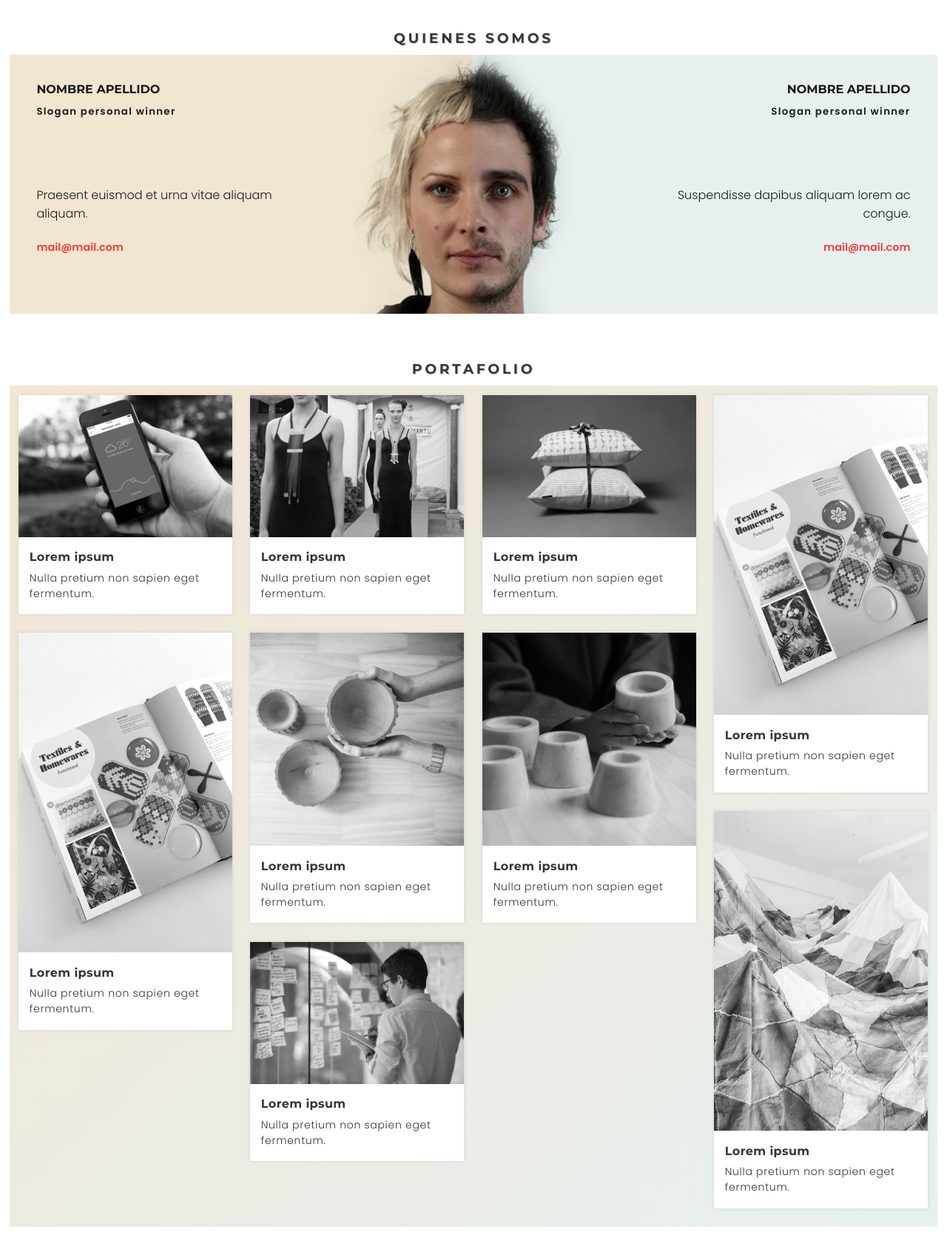
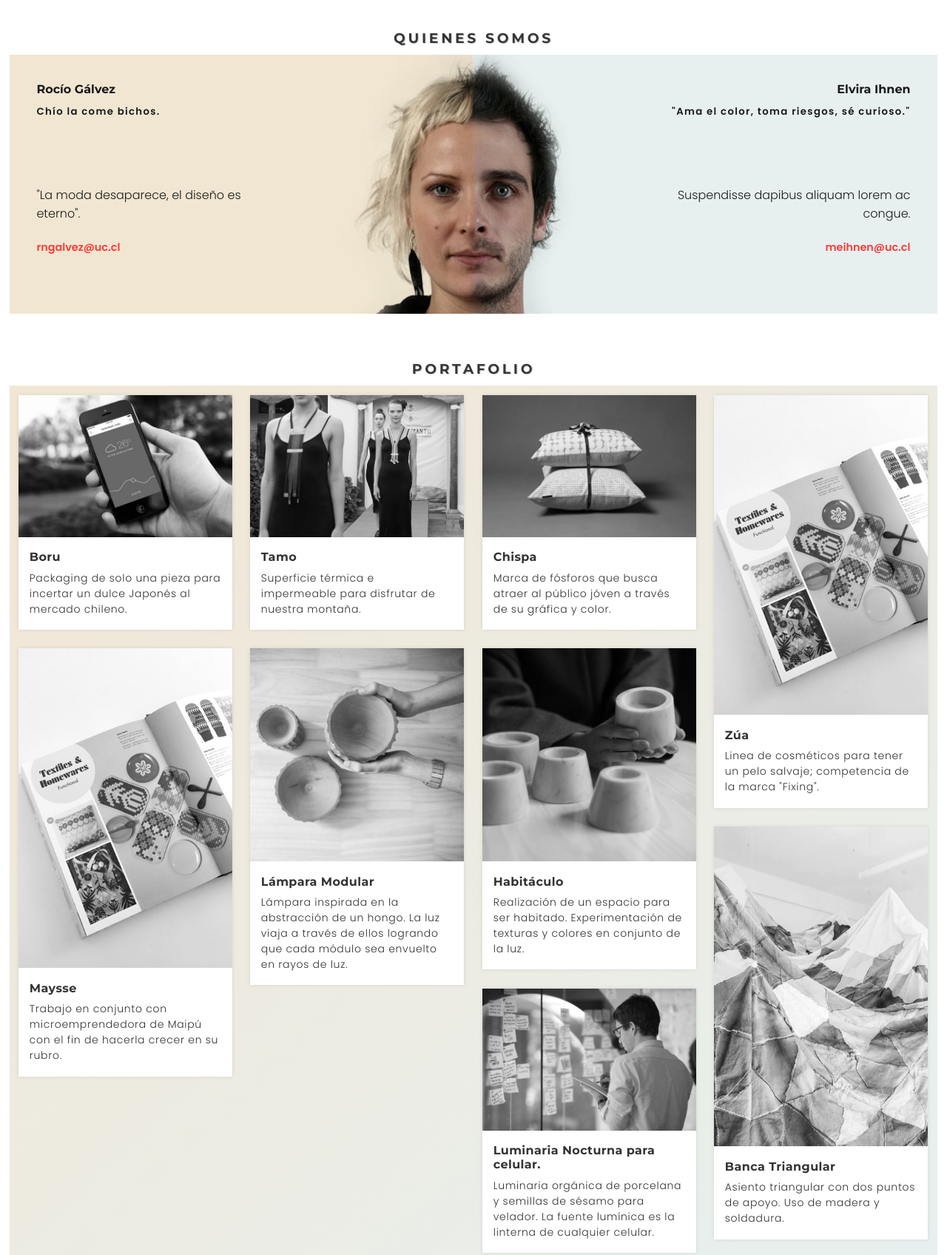
Before and after one commit to elviraihnen/galvez-ihnen, a plain HTML site: page index.html in a window 1280 px wide. Shown: the part 720-2416 px from the top of the page at 74% size. Drawn offline with Linux system fonts and the light colour scheme.

Commit message:
Update index.html

```diff
--- a/index.html
+++ b/index.html
@@ -4,25 +4,25 @@
 <meta charset="utf-8">
 <meta http-equiv="X-UA-Compatible" content="IE=edge,chrome=1">
 <meta name="viewport" content="width=device-width, initial-scale=1, shrink-to-fit=no">
-<meta name="title" content="NOMBRE DUPLA">
-<title>NOMBRE DUPLA</title>
+<meta name="title" content="Las Dragons Designers">
+<title>Las Dragons Designers</title>
 <!-- Search Engine -->
-<meta name="description" content="cambiar">
+<meta name="description" content="Portafolio Rocío Gálvez y Elvira Ihnen">
 <meta name="image" content="cambiar por una URL, debes deben la imagen en línea">
 <!-- Schema.org for Google -->
-<meta itemprop="name" content="cambiar">
-<meta itemprop="description" content="cambiar">
+<meta itemprop="name" content="Portafolio Gálvez-Ihnen">
+<meta itemprop="description" content="Las Dragons designers">
 <meta itemprop="image" content="cambiar por una URL, deben poner la imagen en línea">
 <!-- Twitter -->
-<meta name="twitter:card" content="summary">
-<meta name="twitter:title" content="cambiar">
-<meta name="twitter:description" content="cambiar">
+<meta name="twitter:card" content="Portafolio proyecto de diseño">
+<meta name="twitter:title" content="Estudiantes Diseño PUC">
+<meta name="twitter:description" content="Proyecto de Procesos de Producción - Web">
 <!-- Open Graph general (Facebook, Pinterest & Google+) -->
-<meta name="og:title" content="cambiar">
-<meta name="og:description" content="cambiar">
+<meta name="og:title" content="Portafolio Gálvez-Ihnen">
+<meta name="og:description" content="Portafolio Diseño">
 <meta name="og:image" content="cambiar">
-<meta name="og:url" content="cambiar">
-<meta name="og:site_name" content="cambiar">
+<meta name="og:url" content="https://rociogalvez1996.github.io/galvez-ihnen/">
+<meta name="og:site_name" content="Portafolio Gálvez-Ihnen">
 <meta name="og:locale" content="es_CL">
 <meta name="og:type" content="website">
 <!--ahora vinculamos los estilos-->
@@ -32,8 +32,8 @@
 <body>
 <div id="contenido">
 <header>
-	<h1>NOMBRE DUPLA</h1>
-	<h2>pongan aquí su slogan winner</h2>
+	<h1>Las Dragons Designers</h1>
+	<h2>El fuego de la creatividad</h2>
 </header>
 <video autoplay loop preload="auto" poster="media/video.jpg">
 	<source src="media/video.webm" type="video/webm">
@@ -43,16 +43,16 @@
 <h3>QUIENES SOMOS</h3>
 <div id="somos">
 	<div class="dupla primera">
-		<h4>NOMBRE APELLIDO</h4>
-		<h5>Slogan personal winner</h5>
-		<p>Praesent euismod et urna vitae aliquam aliquam.</p>
-		<address><a href="mailto:mail@mail.com">mail@mail.com</a></address>
+		<h4>Rocío Gálvez</h4>
+		<h5>Chío la come bichos.</h5>
+		<p>"La moda desaparece, el diseño es eterno".</p>
+		<address><a href="mailto:rngalvez@uc.cl">rngalvez@uc.cl</a></address>
 	</div><!--/dupla primera-->
 	<div class="dupla segunda">
-		<h4>NOMBRE APELLIDO</h4>
-		<h5>Slogan personal winner</h5>
+		<h4>Elvira Ihnen</h4>
+		<h5>"Ama el color, toma riesgos, sé curioso."</h5>
 		<p>Suspendisse dapibus aliquam lorem ac congue.</p>
-		<address><a href="mailto:mail@mail.com">mail@mail.com</a></address>
+		<address><a href="mailto:meihnen@uc.cl">meihnen@uc.cl</a></address>
 	</div><!--/dupla segunda-->
 	<hr />
 </div><!--/somos-->
@@ -60,48 +60,48 @@
 <div id="portafolio">
 	<div class="item">
 		<figure><img src="media/foto-01.jpg"/></figure>
-	  	<h4>Lorem ipsum</h4>
-	  	<p>Nulla pretium non sapien eget fermentum.</p>
+	  	<h4>Boru</h4>
+	  	<p>Packaging de solo una pieza para incertar un dulce Japonés al mercado chileno.</p>
 	</div><!--/item-->
 	<div class="item">
 		<figure><img src="media/foto-02.jpg"/></figure>
-	  	<h4>Lorem ipsum</h4>
-	  	<p>Nulla pretium non sapien eget fermentum.</p>
+	  	<h4>Tamo</h4>
+	  	<p>Superficie térmica e impermeable para disfrutar de nuestra montaña.</p>
 	</div><!--/item-->
 	<div class="item">
 		<figure><img src="media/foto-03.jpg"/></figure>
-	  	<h4>Lorem ipsum</h4>
-	  	<p>Nulla pretium non sapien eget fermentum.</p>
+	  	<h4>Chispa</h4>
+	  	<p>Marca de fósforos que busca atraer al público jóven a través de su gráfica y color.</p>
 	</div><!--/item-->
 	<div class="item">
 		<figure><img src="media/foto-04.jpg"/></figure>
-	  	<h4>Lorem ipsum</h4>
-	  	<p>Nulla pretium non sapien eget fermentum.</p>
+	  	<h4>Zúa</h4>
+	  	<p>Linea de cosméticos para tener un pelo salvaje; competencia de la marca "Fixing".</p>
 	</div><!--/item-->
 	<div class="item">
 		<figure><img src="media/foto-04.jpg"/></figure>
-	  	<h4>Lorem ipsum</h4>
-	  	<p>Nulla pretium non sapien eget fermentum.</p>
+	  	<h4>Maysse</h4>
+	  	<p>Trabajo en conjunto con microemprendedora de Maipú con el fin de hacerla crecer en su rubro.</p>
 	</div><!--/item-->
 	<div class="item">
 		<figure><img src="media/foto-05.jpg"/></figure>
-	  	<h4>Lorem ipsum</h4>
-	  	<p>Nulla pretium non sapien eget fermentum.</p>
+	  	<h4>Lámpara Modular</h4>
+	  	<p>Lámpara inspirada en la abstracción de un hongo. La luz viaja a través de ellos logrando que cada módulo sea envuelto en rayos de luz.</p>
 	</div><!--/item-->
 	<div class="item">
 		<figure><img src="media/foto-06.jpg"/></figure>
-	  	<h4>Lorem ipsum</h4>
-	  	<p>Nulla pretium non sapien eget fermentum.</p>
+	  	<h4>Habitáculo</h4>
+	  	<p>Realización de un espacio para ser habitado. Experimentación de texturas y colores en conjunto de la luz.</p>
 	</div><!--/item-->
 	<div class="item">
 		<figure><img src="media/foto-07.jpg"/></figure>
-	  	<h4>Lorem ipsum</h4>
-	  	<p>Nulla pretium non sapien eget fermentum.</p>
+	  	<h4>Banca Triangular</h4>
+	  	<p>Asiento triangular con dos puntos de apoyo. Uso de madera y soldadura.</p>
 	</div><!--/item-->
 	<div class="item">
 		<figure><img src="media/foto-08.jpg"/></figure>
-	  	<h4>Lorem ipsum</h4>
-	  	<p>Nulla pretium non sapien eget fermentum.</p>
+	  	<h4>Luminaria Nocturna para celular.</h4>
+	  	<p>Luminaria orgánica de porcelana y semillas de sésamo para velador. La fuente lumínica es la linterna de cualquier celular.</p>
 	</div><!--/item-->
 </div><!--/portafolio-->
 
```
